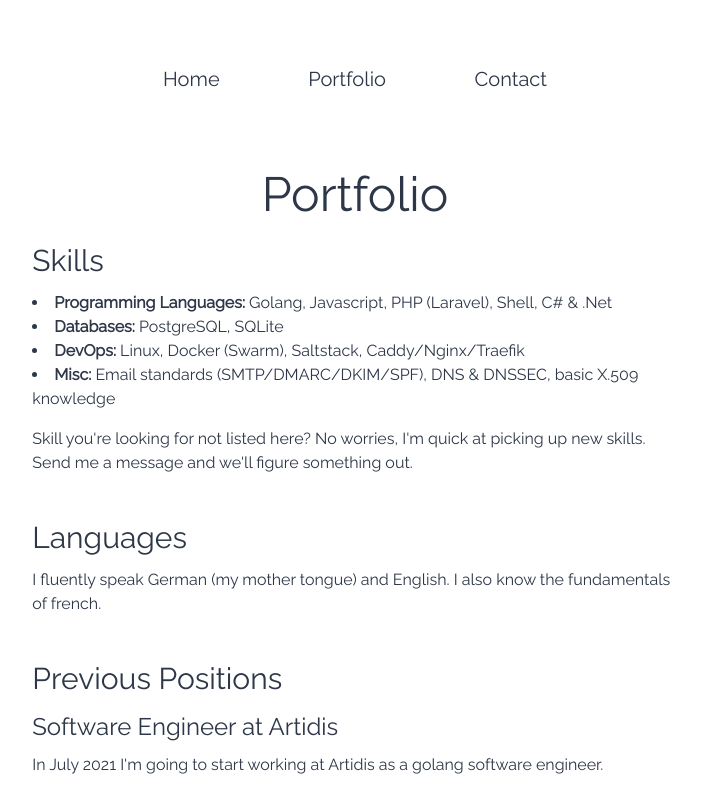
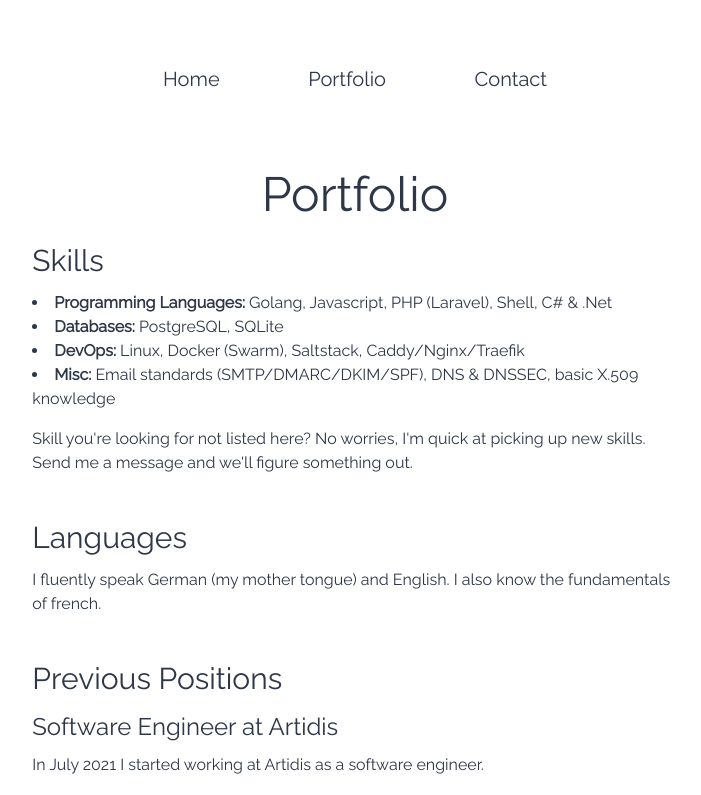
Before and after one commit to bn4t/benjaminnater.com, a Vue app: page /portfolio in a window 1280 px wide. Shown: the top 795 px of the page, without its empty margins (285-986 px from the left). Built offline with nearby package versions, Linux system fonts and the light colour scheme.

Commit message:
Update Portfolio.vue

```diff
--- a/src/views/Portfolio.vue
+++ b/src/views/Portfolio.vue
@@ -18,7 +18,7 @@
 
     <h2 class="text-3xl mb-2 mt-10">Previous Positions</h2>
     <h3 class="text-2xl mb-2">Software Engineer at Artidis</h3>
-    <p class="mb-3">In July 2021 I'm going to start working at Artidis as a golang software engineer.</p>
+    <p class="mb-3">In July 2021 I started working at Artidis as a software engineer.</p>
     <h3 class="text-2xl mb-2">Apprenticeship at the Canton of Aargau</h3>
     <p class="mb-3">I'm going to complete my apprenticeship at the canton of Aargau in June 2021. During my
       apprenticeship I was able to work with a broad tech stack ranging from the backend to the frontend.</p>
```
